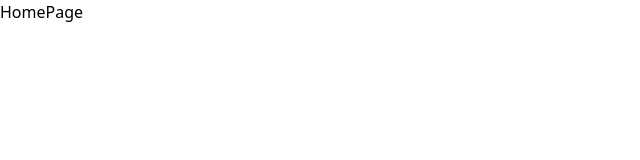
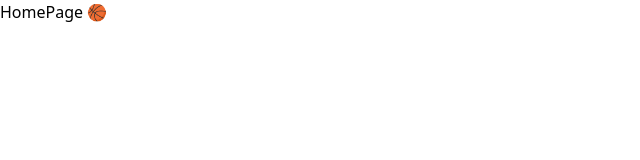
Before and after one commit to Raph-gf/Evento, a Next.js app: page / in a window 1280 px wide. Shown: the top 160 px of the page, without its empty margins (0-640 px from the left). Built offline with nearby package versions, Linux system fonts and the light colour scheme.

Commit message:
Learning Routing strategy Layout & Pages Dynamic route with <Link>

```diff
--- a/src/app/page.tsx
+++ b/src/app/page.tsx
@@ -1,3 +1,3 @@
 export default function Home() {
-  return <main>HomePage</main>;
+  return <main>HomePage 🏀</main>;
 }
```
